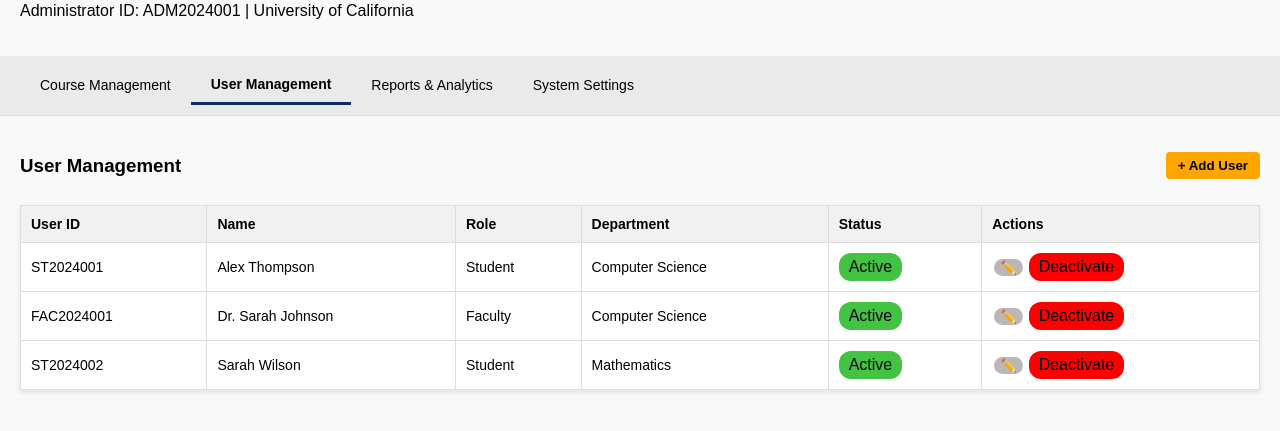
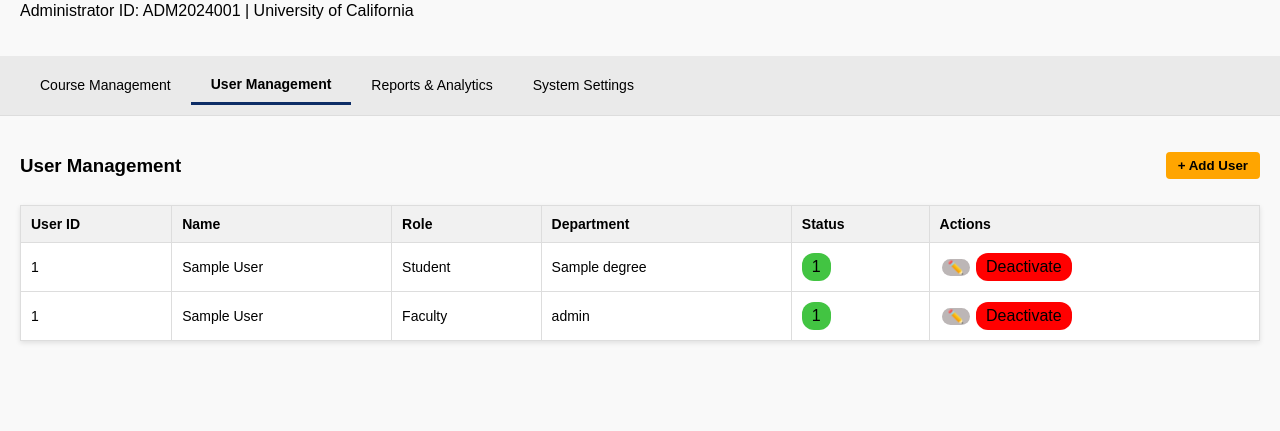
Before and after one commit to senirudevidu/NexusEnroll, a Flask app: page /admin in a window 1280 px wide, after a click on "User Management". Shown: the part 133-564 px from the top of the page. Run offline with Flask 3, Linux system fonts and the light colour scheme; the visitor is signed in with stand-in values (Sample User, id 1); tables that the repository leaves empty or names only in its code hold one stand-in row (Sample ...); data that the repository does not hold is empty.

Commit message:
user management section finished

```diff
--- a/backend/routes.py
+++ b/backend/routes.py
@@ -133,15 +133,13 @@ def add_course():
     result = service.addCourse(courseName, description, capacity, availableSeats, credits, degree_ID, dept_Id, preReqYear, allowedDeptID, facultyMem_Id, addedBy)
     return jsonify(result)
 
-@bp.route('/displayUsers')
-def display_users():
-    service = StudentService(dbconfig())
-    users = service.displayStudents()
-
-    facService = FacultyService(dbconfig())
-    faculty_members = facService.get_faculty_members()
-    print("DEBUG users:", users)  # Debug print
-    return render_template('displayUsers.html', users=users, faculty_members=faculty_members)
+@bp.route('/api/users')
+def api_users():
+    student_service = StudentService(dbconfig())
+    users = student_service.displayStudents()
+    faculty_service = FacultyService(dbconfig())
+    faculty_members = faculty_service.get_faculty_members()
+    return jsonify({'users': users, 'faculty_members': faculty_members})
 
 @bp.route('/displayReports')
 def display_reports():
--- a/static/js/admin.js
+++ b/static/js/admin.js
@@ -11,6 +11,8 @@ function showTab(tabId) {
 
   if (tabId === "course-management") {
     loadCourses();
+  } else if (tabId === "user-management") {
+    loadUsers();
   }
 }
 
@@ -41,3 +43,51 @@ function loadCourses() {
     }
   );
 }
+
+function loadUsers() {
+  AjaxHelper.get(
+    "/api/users",
+    function (data) {
+      // Students
+      const userTbody = document.getElementById("user-table-body");
+      userTbody.innerHTML = "";
+      data.users.forEach((user) => {
+        const row = document.createElement("tr");
+        row.innerHTML = `
+        <td>${user[0]}</td>
+        <td>${user[1]} ${user[2]}</td>
+        <td>Student</td>
+        <td>${user[5]}</td>
+        <td><button class="active-button">${user[3]}</button></td>
+        <td>
+          <button class="icon-btn">✏️</button>
+          <button class="deactive-button">Deactivate</button>
+        </td>
+      `;
+        userTbody.appendChild(row);
+      });
+
+      // Faculty
+      const facultyTbody = document.getElementById("faculty-table-body");
+      facultyTbody.innerHTML = "";
+      data.faculty_members.forEach((faculty) => {
+        const row = document.createElement("tr");
+        row.innerHTML = `
+        <td>${faculty[0]}</td>
+        <td>${faculty[1]} ${faculty[2]}</td>
+        <td>Faculty</td>
+        <td>${faculty[4]}</td>
+        <td><button class="active-button">${faculty[3]}</button></td>
+        <td>
+          <button class="icon-btn">✏️</button>
+          <button class="deactive-button">Deactivate</button>
+        </td>
+      `;
+        facultyTbody.appendChild(row);
+      });
+    },
+    function (error) {
+      alert("Failed to load users");
+    }
+  );
+}
--- a/templates/admin_dashboard.html
+++ b/templates/admin_dashboard.html
@@ -65,7 +65,7 @@
       <section id="user-management" class="tab-content">
         <div class="section-header">
           <h3>User Management</h3>
-          <button class="add-btn">+ Add User</button>
+          <button class="add-btn" onclick="window.location.href='/addUserForm'">+ Add User</button>
         </div>
         <table>
           <thead>
@@ -78,40 +78,11 @@
               <th>Actions</th>
             </tr>
           </thead>
-          <tbody>
-            <tr>
-              <td>ST2024001</td>
-              <td>Alex Thompson</td>
-              <td>Student</td>
-              <td>Computer Science</td>
-              <td><button class="active-button">Active</button></td>
-              <td>
-                <button class="icon-btn">✏️</button>
-                <button class="deactive-button">Deactivate</button>
-              </td>
-            </tr>
-            <tr>
-              <td>FAC2024001</td>
-              <td>Dr. Sarah Johnson</td>
-              <td>Faculty</td>
-              <td>Computer Science</td>
-              <td><button class="active-button">Active</button></td>
-              <td>
-                <button class="icon-btn">✏️</button>
-                <button class="deactive-button">Deactivate</button>
-              </td>
-            </tr>
-            <tr>
-              <td>ST2024002</td>
-              <td>Sarah Wilson</td>
-              <td>Student</td>
-              <td>Mathematics</td>
-              <td><button class="active-button">Active</button></td>
-              <td>
-                <button class="icon-btn">✏️</button>
-                <button class="deactive-button">Deactivate</button>
-              </td>
-            </tr>
+          <tbody id="user-table-body">
+            <!-- Student rows will be inserted here -->
+          </tbody>
+          <tbody id="faculty-table-body">
+            <!-- Faculty rows will be inserted here -->
           </tbody>
         </table>
       </section>
```
